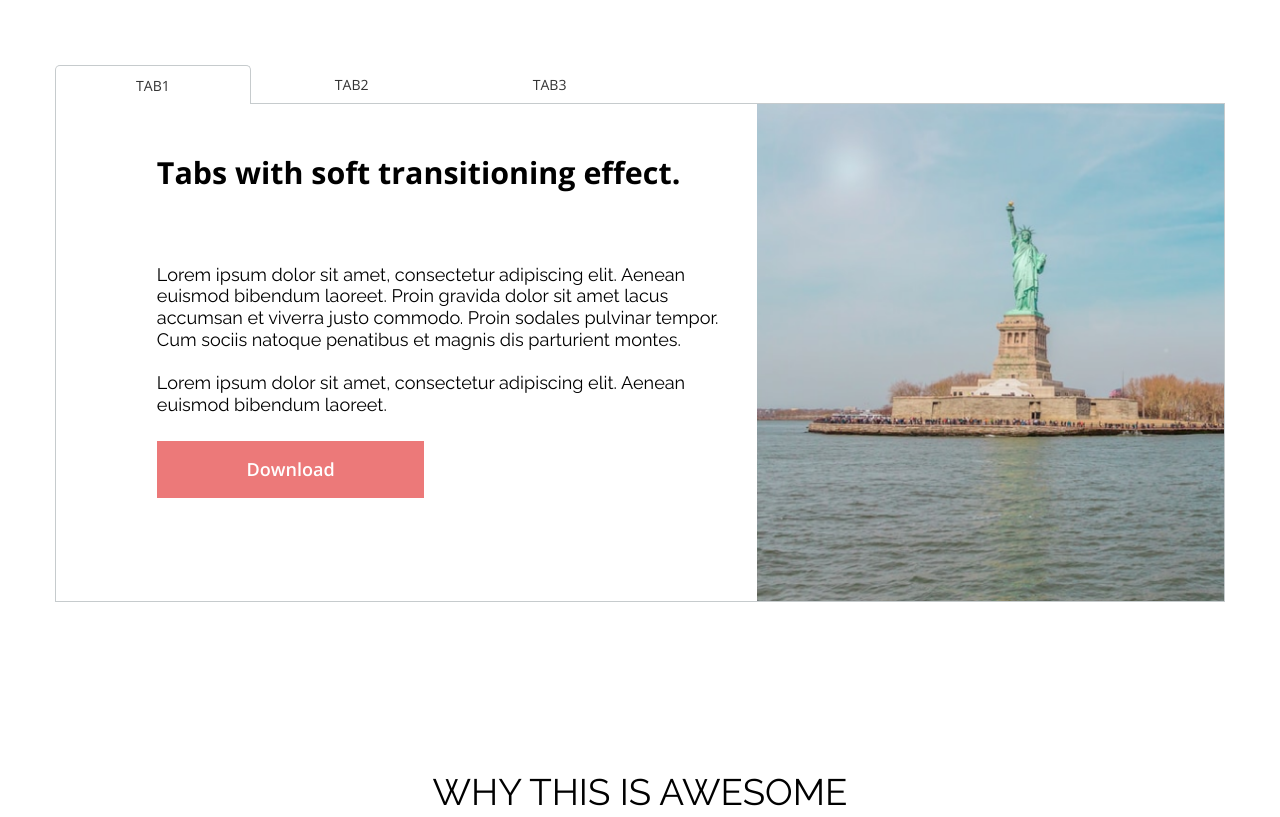
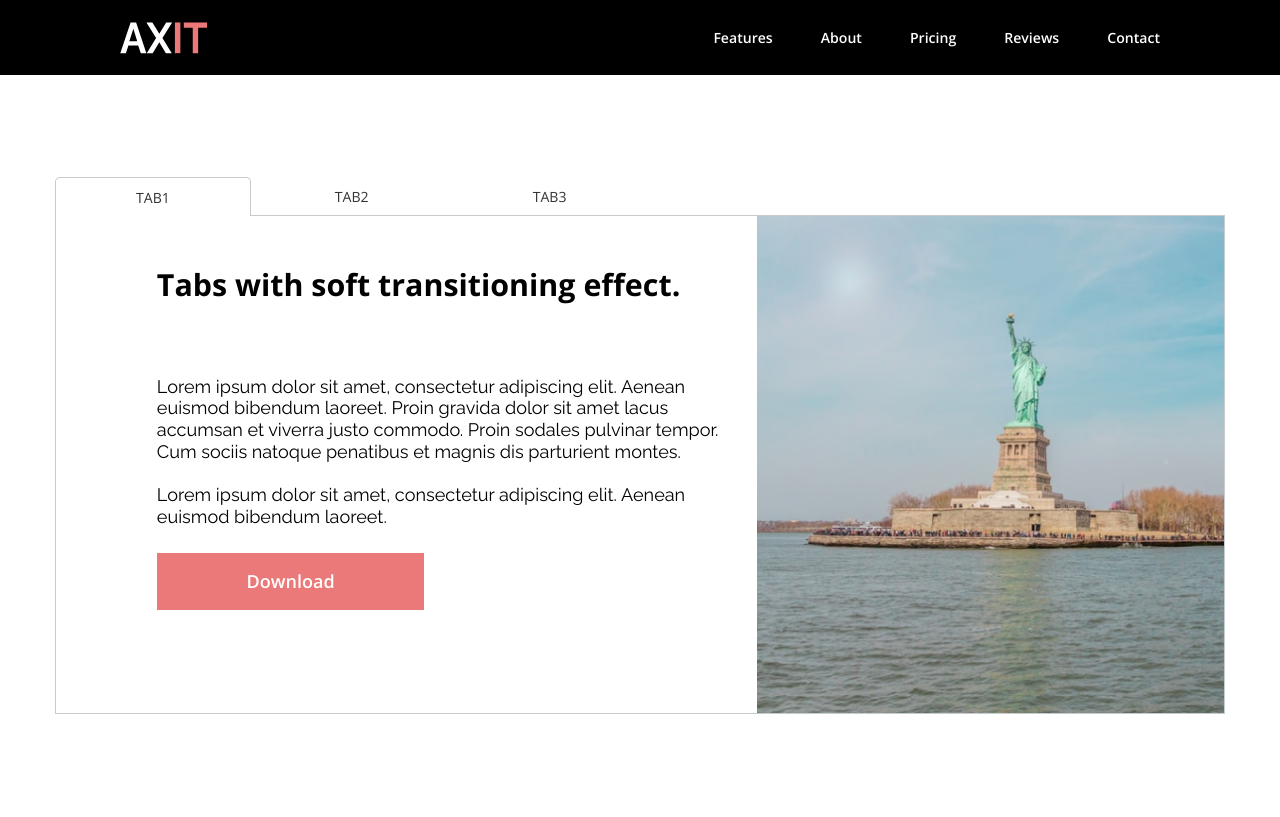
Before and after one commit to NataliaKivchun/AXIT, a plain HTML site: page index.html in a window 1280 px wide. Shown: the top 817 px of the page. Drawn offline with nearby package versions, Linux system fonts and the light colour scheme.

Commit message:
feat: added header

```diff
--- a/index.html
+++ b/index.html
@@ -14,6 +14,7 @@
     <link rel="stylesheet" href="./src/styles/reset.css" />
     <link rel="stylesheet" href="./src/styles/variables.css" />
     <link rel="stylesheet" href="./src/styles/style.css" />
+    <link rel="stylesheet" href="./src/styles/header.css" />
     <link rel="stylesheet" href="./src/styles/container.css" />
     <link rel="stylesheet" href="./src/styles/tabs.css" />
     <link rel="stylesheet" href="./src/styles/section-header.css" />
@@ -22,7 +23,22 @@
     <link rel="stylesheet" href="./src/styles/reviews.css" />
   </head>
   <body>
-    <section class="tabs-section">
+    <header class="header">
+      <img
+        src="./src/assets/icons/header-logo-icon.svg"
+        alt="Logo"
+        class="header-logo"
+      />
+      <nav class="header-navigation">
+        <a href="#tabs-section" class="nav-link">features</a>
+        <a href="#awesome-section" class="nav-link">About</a>
+        <a href="#pricing-section" class="nav-link">Pricing</a>
+        <a href="#reviews-section" class="nav-link">Reviews</a>
+        <a href="#contact-section" class="nav-link">Contact</a>
+      </nav>
+    </header>
+    <main class="main">
+      <section id="tabs-section" class="tabs-section">
         <div class="container">
           <div class="tabs-buttons-box">
             <button class="tabs-button tabs-button--active" type="button">
@@ -39,8 +55,9 @@
               <p class="tabs-section-text__desc">
                 Lorem ipsum dolor sit amet, consectetur adipiscing elit. Aenean
                 euismod bibendum laoreet. Proin gravida dolor sit amet lacus
-              accumsan et viverra justo commodo. Proin sodales pulvinar tempor.
-              Cum sociis natoque penatibus et magnis dis parturient montes.
+                accumsan et viverra justo commodo. Proin sodales pulvinar
+                tempor. Cum sociis natoque penatibus et magnis dis parturient
+                montes.
                 <br /><br />Lorem ipsum dolor sit amet, consectetur adipiscing
                 elit. Aenean euismod bibendum laoreet.
               </p>
@@ -55,7 +72,7 @@
         </div>
       </section>
 
-    <section class="awesome-section">
+      <section id="awesome-section" class="awesome-section">
         <div class="container">
           <div class="section-header">
             <h2 class="section-header__title">WHY THIS IS AWESOME</h2>
@@ -108,7 +125,7 @@
         </div>
       </section>
 
-    <section class="pricing-section">
+      <section id="pricing-section" class="pricing-section">
         <div class="container">
           <div class="section-header">
             <h2 class="section-header__title">pricing options</h2>
@@ -161,7 +178,7 @@
         </div>
       </section>
 
-    <section class="reviews-section">
+      <section id="reviews-section" class="reviews-section">
         <div class="container">
           <div class="section-header">
             <h2 class="section-header__title">what our customers are saying</h2>
@@ -235,5 +252,18 @@
           </div>
         </div>
       </section>
+
+      <section id="contact-section" class="contact-section">
+        <div class="container">
+          <div class="section-header">
+            <h2 class="section-header__title">contact us</h2>
+            <hr class="section-header__separator" />
+            <p class="section-header__subtitle">
+              Lorem ipsum dolor sit amet, consectetur adipiscing elit.
+            </p>
+          </div>
+        </div>
+      </section>
+    </main>
   </body>
 </html>
--- /dev/null
+++ b/src/styles/header.css
@@ -0,0 +1,27 @@
+.header {
+  width: 100%;
+  background: #000000;
+  min-height: 4.6rem;
+  padding: 0 7.5rem;
+  display: flex;
+  justify-content: space-between;
+  align-items: center;
+  position: fixed;
+  z-index: 10;
+}
+
+.header-navigation {
+  display: flex;
+  text-align: center;
+  justify-content: space-evenly;
+  column-gap: 3rem;
+}
+
+.nav-link {
+  font-family: "Open Sans", sans-serif;
+  font-weight: 600;
+  font-size: 0.88rem;
+  line-height: 1.4;
+  text-transform: capitalize;
+  color: #ffffff;
+}
--- a/src/styles/reset.css
+++ b/src/styles/reset.css
@@ -67,3 +67,8 @@ button{
 img{
   vertical-align: top;
 }
+
+a {
+  color: inherit;
+  text-decoration: none;
+}
--- a/src/styles/style.css
+++ b/src/styles/style.css
@@ -9,6 +9,10 @@ h4 {
   line-height: 1.4;
   padding: 1rem 0;
   text-transform: capitalize;
+}
+
+.main {
+  padding-top: 7.5rem;
 }
 
 .normal-button {
--- a/src/styles/variables.css
+++ b/src/styles/variables.css
@@ -4,5 +4,5 @@
 
     --padding-btn-normal: 1rem 5.6rem;
 
-    --padding-section: 4rem 0;
+    --padding-section: 3.5rem 0;
 }
```
Also changed, not shown: src/assets/icons/header-logo-icon.svg (added). Lines whose indentation alone changed are shown as unchanged.
